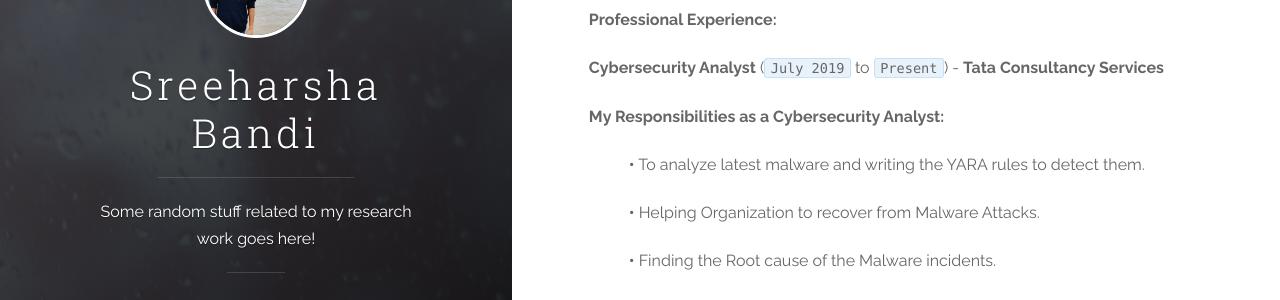
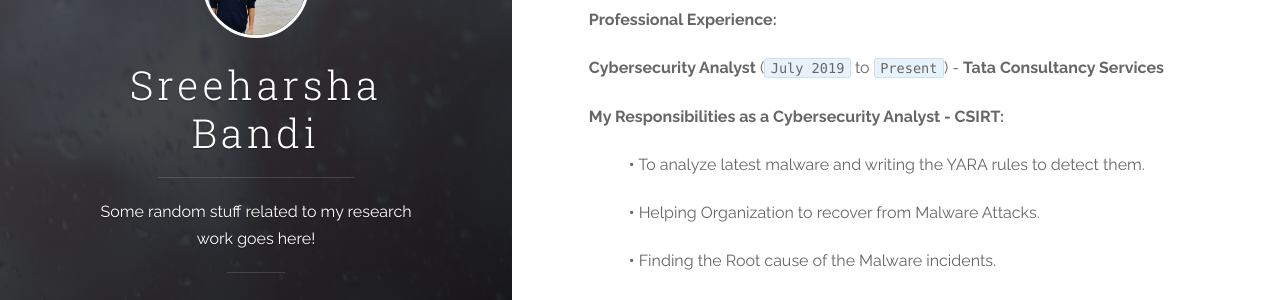
Before and after one commit to sreeharshabandi/sreeharshabandi.github.io, a Jekyll site: the page built from about/index.md, in a window 1280 px wide and 900 px high. Shown: the part 276-576 px from the top of the window. Built offline with Jekyll 4.4.1, drawn with Linux system fonts in a browser that asks for light colours; our own code applies the rules of GitHub Pages for plain Markdown files.

Commit message:
Update index.md

```diff
--- a/about/index.md
+++ b/about/index.md
@@ -7,7 +7,7 @@
 
 <p><strong>Professional Experience:</strong></p>
 <p><strong>Cybersecurity Analyst</strong> (<code class="highlighter-rouge">July 2019</code> to <code class="highlighter-rouge">Present</code>) - <strong>Tata Consultancy Services</strong></p>
-<p><strong>My Responsibilities as a Cybersecurity Analyst:</strong></p>
+<p><strong>My Responsibilities as a Cybersecurity Analyst - CSIRT:</strong></p>
 <ol><p><strong>•</strong> To analyze latest malware and writing the YARA rules to detect them.</p></ol>
 <ol><p><strong>•</strong> Helping Organization to recover from Malware Attacks.</p></ol>
 <ol><p><strong>•</strong> Finding the Root cause of the Malware incidents.</p></ol>
```
